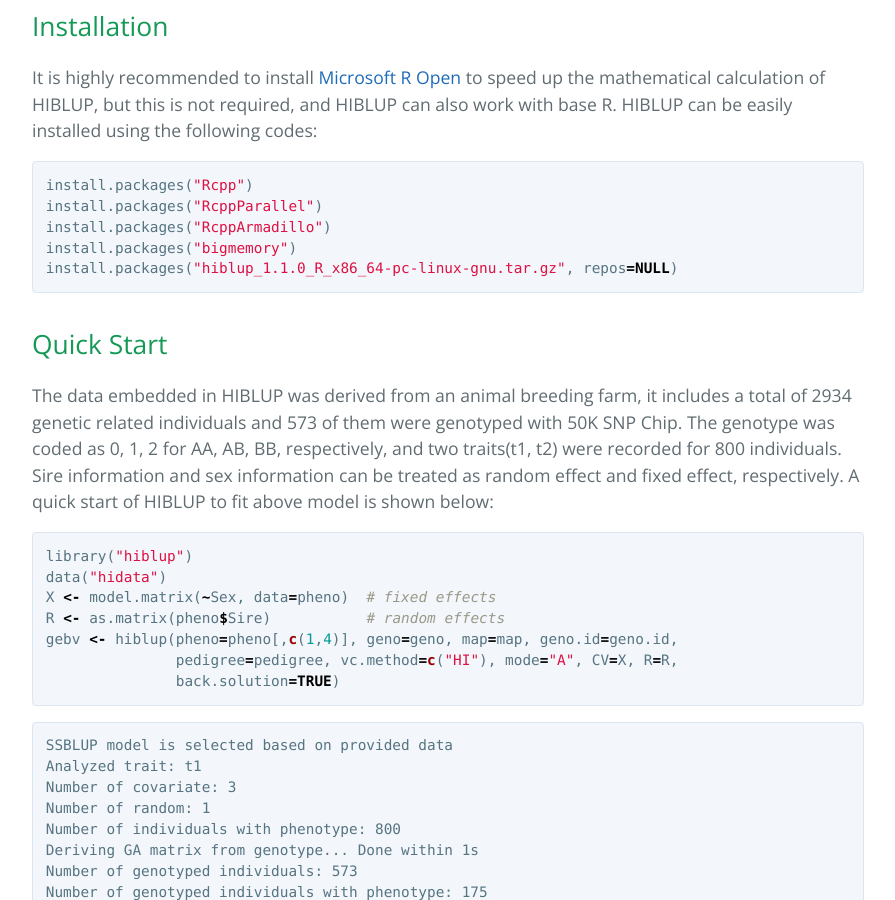
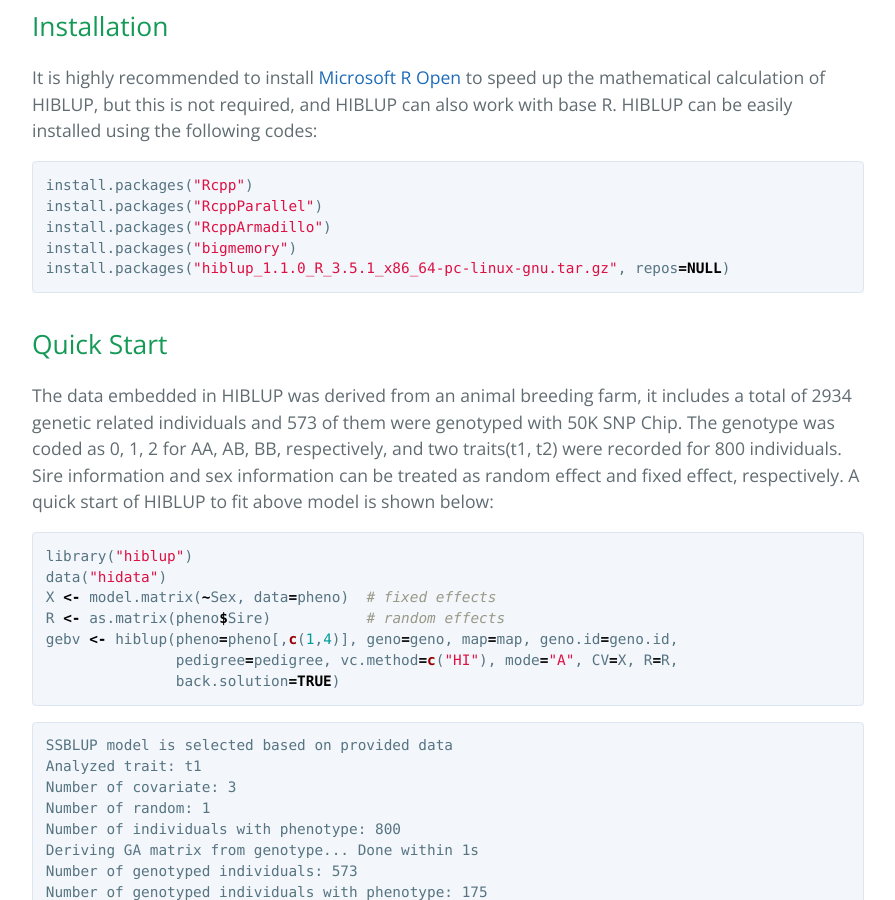
Before and after one commit to hiblup/hiblup.github.io, a Jekyll site: the page built from index.md, in a window 1280 px wide and 900 px high, scrolled down 1090 px. Shown: the whole window, without its empty margins (192-1087 px from the left). Built offline with Jekyll 4.4.1, drawn with Linux system fonts in a browser that asks for light colours; our own code applies the rules of GitHub Pages for plain Markdown files.

Commit message:
Update installation

````diff
--- a/index.md
+++ b/index.md
@@ -32,7 +32,7 @@ install.packages("Rcpp")
 install.packages("RcppParallel")
 install.packages("RcppArmadillo")
 install.packages("bigmemory")
-install.packages("hiblup_1.1.0_R_x86_64-pc-linux-gnu.tar.gz", repos=NULL)
+install.packages("hiblup_1.1.0_R_3.5.1_x86_64-pc-linux-gnu.tar.gz", repos=NULL)
 ```
 
 ## Quick Start
````
